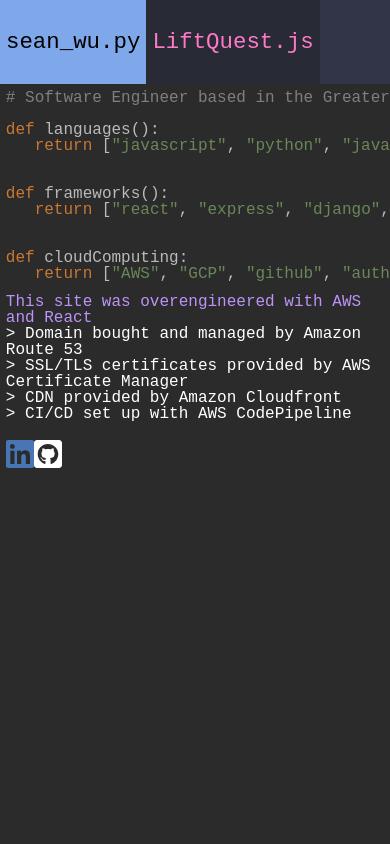
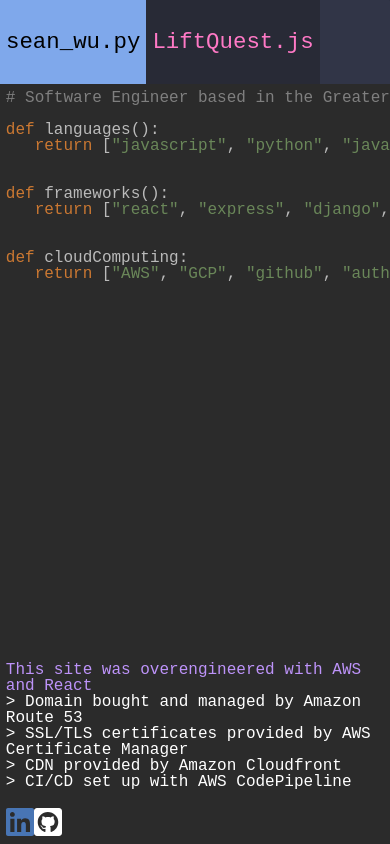
Before and after one commit to seanwu20/portfolio, a React (Create React App) app: page / in a window 390 px wide. Built offline with nearby package versions, Linux system fonts and the light colour scheme; no server answers.

Commit message:
added transition

```diff
--- a/src/components/TabsDisplay/TabData.js
+++ b/src/components/TabsDisplay/TabData.js
@@ -19,7 +19,7 @@
         '   return ["AWS", "GCP", "github", "auth0"]';
 
     return (
-        <div className='tab'>
+        <div className='tab sean-tab'>
             <SyntaxHighlighter language='python' style={darcula} id='syntax'>{seanCode}</SyntaxHighlighter>
             <div className='about-site'>
                 <p className='purple'>This site was overengineered with AWS and React</p>
@@ -68,3 +68,25 @@
         </div>
     )
 }
+export const TabProjects2 = () => {
+    return (
+        <div className='tab liftquest-tab'>
+            <a href='https://www.liftquestapp.com/' target='__blank'><img src='/liftquest.png'
+                                                                          className="lift-quest-image"/></a>
+            <p><span className='orange'>Lift Quest: </span>A <span className='orange'>progressive web app</span> with a
+                simple, <span className='orange'>intuitive</span> system that
+                allows you to keep track of your workouts.
+                <span className='orange'>Empower</span> users to create, track, and
+                store their daily exercise. <span className='orange'>Extensive</span> visualizations and graphs
+                available with purchase</p>
+            <br/>
+            <p><span className='green'>Technologies utilized:</span> Node, Express, React, Stripe, Heroku, Netlify</p>
+            <br/>
+            <p><span className='orange'>Story:</span> My first long term <span className='orange'>group</span> project.
+                Created this alongside an <span className='orange'>awesome team</span> of web developers
+                and UX designers.</p>
+            <br/>
+            <p>May or may not have spent a few too many late night work sessions joking around instead of working</p>
+        </div>
+    )
+}
--- a/src/components/TabsDisplay/TabsDisplay.css
+++ b/src/components/TabsDisplay/TabsDisplay.css
@@ -1,3 +1,5 @@
+/*ENTIRE TAB CONTAINER*/
+
 .tabs-display {
     padding: 1.5% 0;
     background-color: #313547;
@@ -6,30 +8,42 @@
     width: 80vw;
 }
 
+/*TAB NAV BAR*/
 .tab-nav {
     height: 10%;
 }
 
+/*ACTUAL TAB STUFF*/
 .tab {
     height: 90%;
     background-color: rgb(43, 43, 43);
     overflow-y: auto;
+    width:98.5%;
 }
+
+/*SEAN TAB STUFF*/
+.sean-tab {
+    display:flex;
+    flex-direction:column;
+    justify-content: space-between;
+}
+
 .about-site {
     padding:1.5%;
 }
-
 
 #syntax {
     padding: 1.5% !important;
 }
 
 
+/*LIFT QUEST TAB STUFF*/
 .lift-quest-image {
     display: block;
     max-width: 50%;
     margin: 0 auto;
 }
+
 
 
 /*TAB-NAV BUTTON STYLING **************************************/
@@ -39,24 +53,18 @@
     font-size: 1.4em;
     height: 100%;
     border: none;
-    /*padding:1.5%;*/
 }
-
-
-@media only screen and (max-width: 800px) {
-    .lift-quest-image {
-        max-width: 100%;
-    }
-    .tabs-display {
-        padding: 0
-    }
-}
-
 
 .button-tab:hover {
     background-color: #6272a4;
     color: black;
+    transform: scale(1.0, 1.15);
+    transition: transform .20s;
 }
+
+
+
+
 
 #selected-tab {
     background-color: #7fa8eb;
@@ -74,5 +82,12 @@
     .tabs-display {
         width: 100%;
         margin: 0 auto;
+        padding: 0;
+    }
+    .lift-quest-image {
+        max-width: 100%;
+    }
+    .tab {
+        width:100%;
     }
 }
--- a/src/components/TabsDisplay/TabsDisplay.js
+++ b/src/components/TabsDisplay/TabsDisplay.js
@@ -1,7 +1,7 @@
 import React, {useState} from "react";
 import {TabNav} from "./TabNav";
 import './TabsDisplay.css'
-import {TabProjects, TabSeanWu} from "./TabData";
+import {TabProjects, TabSeanWu, TabProjects2} from "./TabData";
 
 export const TabsDisplay = () => {
     let [selected, setSelected] = useState(0);
@@ -10,6 +10,7 @@
         [
             {name: "sean_wu.py", id: 0, component: <TabSeanWu/>},
             {name: "LiftQuest.js", id: 1, component: <TabProjects/>},
+            {name: "LiftQuest.js", id: 2, component: <TabProjects2/>},
         ]
     )
 
```
